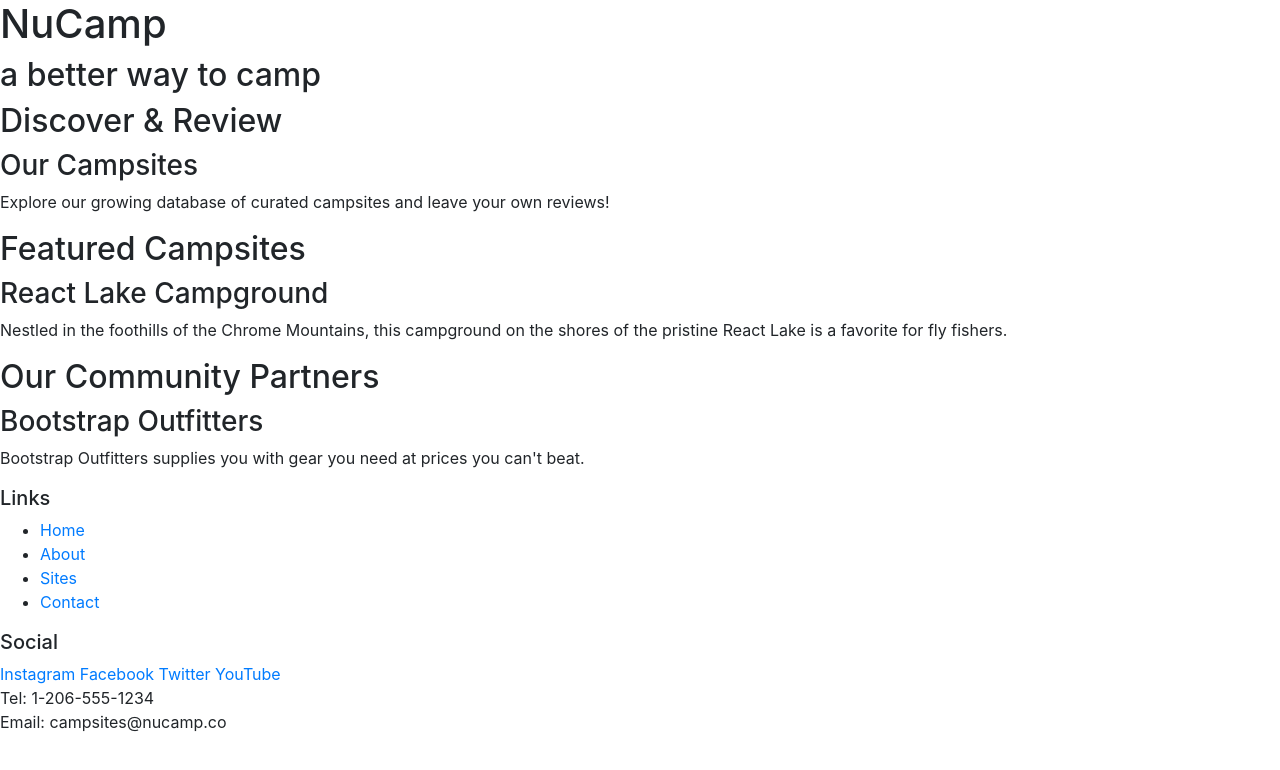
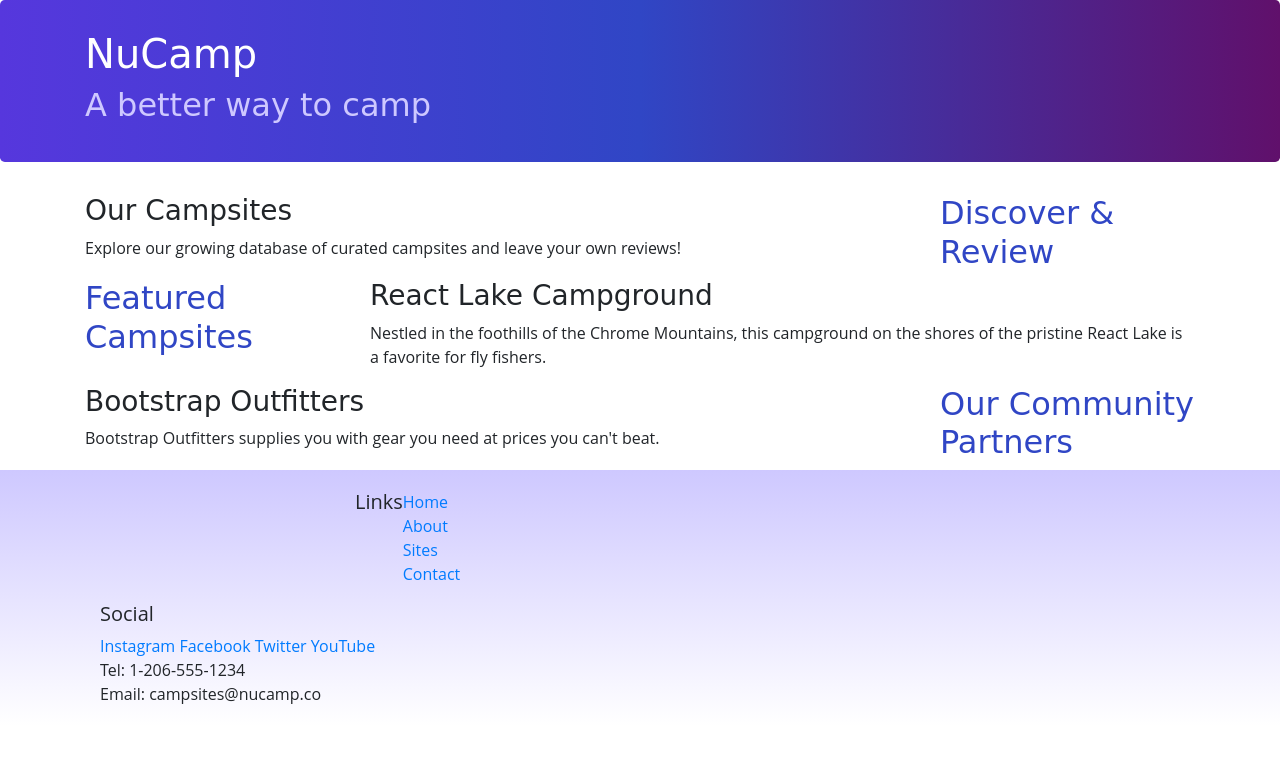
Before and after one commit to RPellak/nucampsite-project, a website: page index.html in a window 1280 px wide. Drawn offline with nearby package versions, Linux system fonts and the light colour scheme.

Commit message:
first workshop

```diff
--- /dev/null
+++ b/css/styles.css
@@ -0,0 +1,32 @@
+body {
+    font-family: "Open Sans", sans-serif;
+}
+
+h1, h2, h3 {
+    font-family: "Lobster", cursive;
+}
+
+h2 {
+    color: #3046C5;
+}
+
+header h2 {
+    color: #CEC8FF;
+}
+
+footer {
+    background-image: linear-gradient(#CEC8FF, white);
+    padding: 20px 0;
+}
+
+.jumbotron {
+    padding: 30px;
+    background-image: linear-gradient(to right, #5637DD, #3046C5, #60106B);
+    color: white;
+}
+
+.row-content {
+    padding: 50px 0;
+    border-bottom: 1px ridge;
+    min-height: 200px;
+}
--- a/index.html
+++ b/index.html
@@ -8,57 +8,82 @@
 
     <!-- Bootstrap CSS -->
     <link rel="stylesheet" href="node_modules/bootstrap/dist/css/bootstrap.min.css" />
+    <link rel="stylesheet" href='css/styles.css'/>
 
     <title>NuCamp: A Better Way To Camp</title>
 </head>
 
 <body>
 
-    <header>
-        <div>
+    <header class="jumbotron">
+        <div class="container">
+            <div class="row">
+                <div class="col">
                         <h1>NuCamp</h1>
-            <h2>a better way to camp</h2>
+                        <h2>A better way to camp</h2>
+                </div>
+            </div>
         </div>
     </header>
 
-    <div>
+<div class="container">
+     <div class="row">
+        <div class="col-sm-4 order-sm-last col-md-3">
             <h2>Discover & Review</h2>
+        </div>
+        <div class="col">
             <h3>Our Campsites</h3>
-        <p>Explore our growing database of curated campsites and leave your own reviews!</p>
+            <p class="d-none d-sm-block">Explore our growing database of curated campsites and leave your own reviews!</p>
+        </div>
     </div>
 
-    <div>
+    <div class="row">
+        <div class="col-sm-4 col-md-3">
             <h2>Featured Campsites</h2>
+        </div>
+        <div class="col">
             <h3>React Lake Campground</h3>
-        <p>Nestled in the foothills of the Chrome Mountains, this campground on the shores of the pristine React Lake is a favorite for fly fishers.</p>
+            <p class="d-none d-sm-block">Nestled in the foothills of the Chrome Mountains, this campground on the shores of the pristine React Lake is a favorite for fly fishers.</p>
         </div>
 
-    <div>
+    </div>
+
+    <div class="row">
+        <div class ="col-sm-4 order-sm-last col-md-3">
             <h2>Our Community Partners</h2>
+        </div>
+        <div class="col">
             <h3>Bootstrap Outfitters</h3>
-        <p>Bootstrap Outfitters supplies you with gear you need at prices you can't beat.</p>
+            <p class="d-none d-sm-block">Bootstrap Outfitters supplies you with gear you need at prices you can't beat.</p>
+        </div>
+    </div>
  </div>
 
     <footer>
-        <div>
+        <div class="container">
+            <div class="row">
+                <div class="col-4 col-sm-2 offset-1"></div>
                     <h5>Links</h5>
-            <ul>
+                        <ul class="list-unstyled">
                             <li><a href="#">Home</a></li>
                             <li><a href="#">About</a></li>
                             <li><a href="#">Sites</a></li>
                             <li><a href="#">Contact</a></li>
                         </ul>
                 </div>
-        <div>
+                <div class="col-6 col-sm-5">
                     <h5>Social</h5>
                     <a href="http://instagram.com/">Instagram</a>
                     <a href="http://facebook.com/">Facebook</a>
                     <a href="http://twitter.com/">Twitter</a>
                     <a href="http://youtube.com/">YouTube</a>
                 </div>
-        <div>
-            Tel: 1-206-555-1234<br />
+
+                <div class="col-sm-4">
+                    Tel: 1-206-555-1234 <br />
                     Email: campsites@nucamp.co
+                </div>
+            </div>
         </div>
     </footer>
 
```
Also changed, not shown: aboutus.html (added, +92 -0 lines), package.json (+4 -3 lines), 1 other file. Lines whose indentation alone changed are shown as unchanged.
